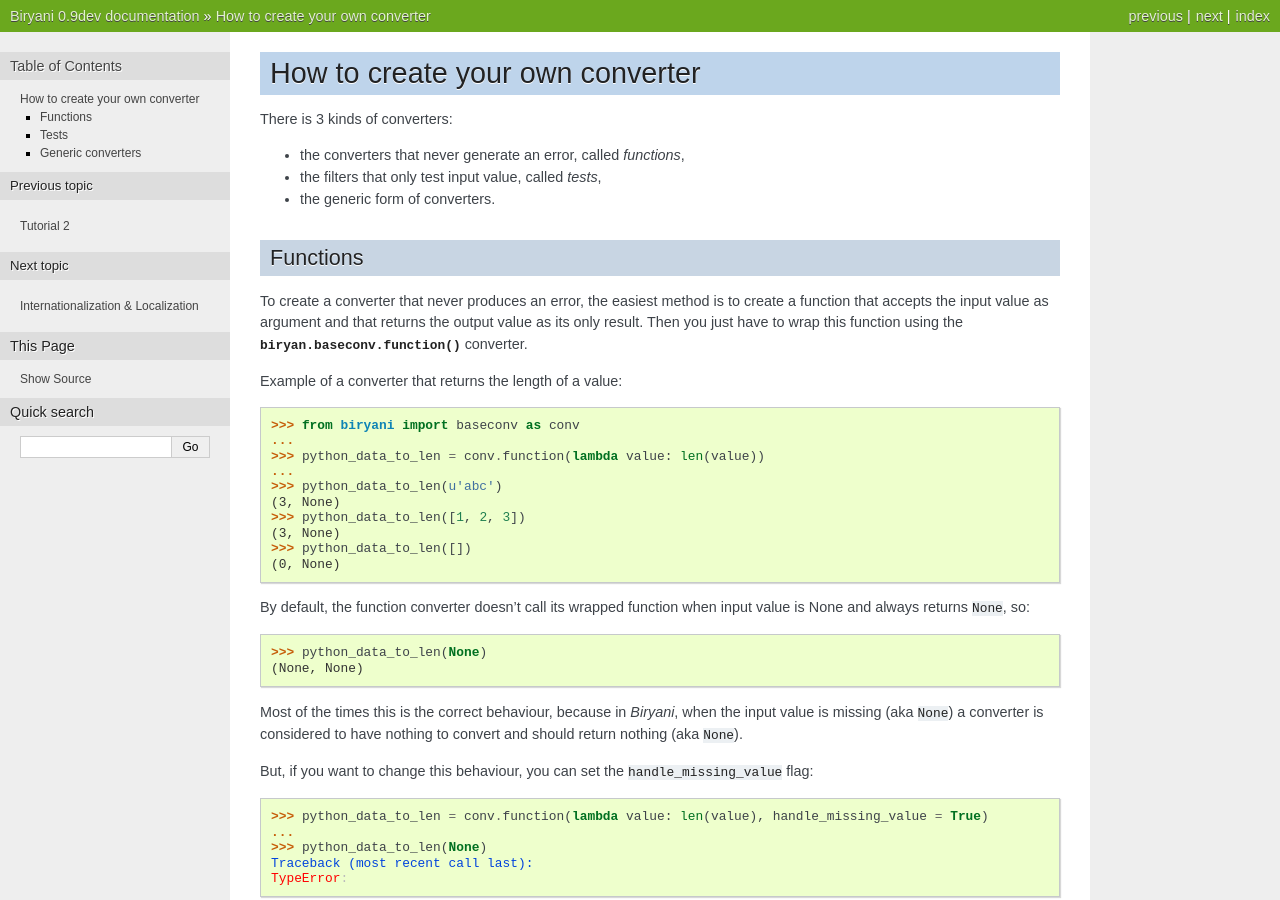
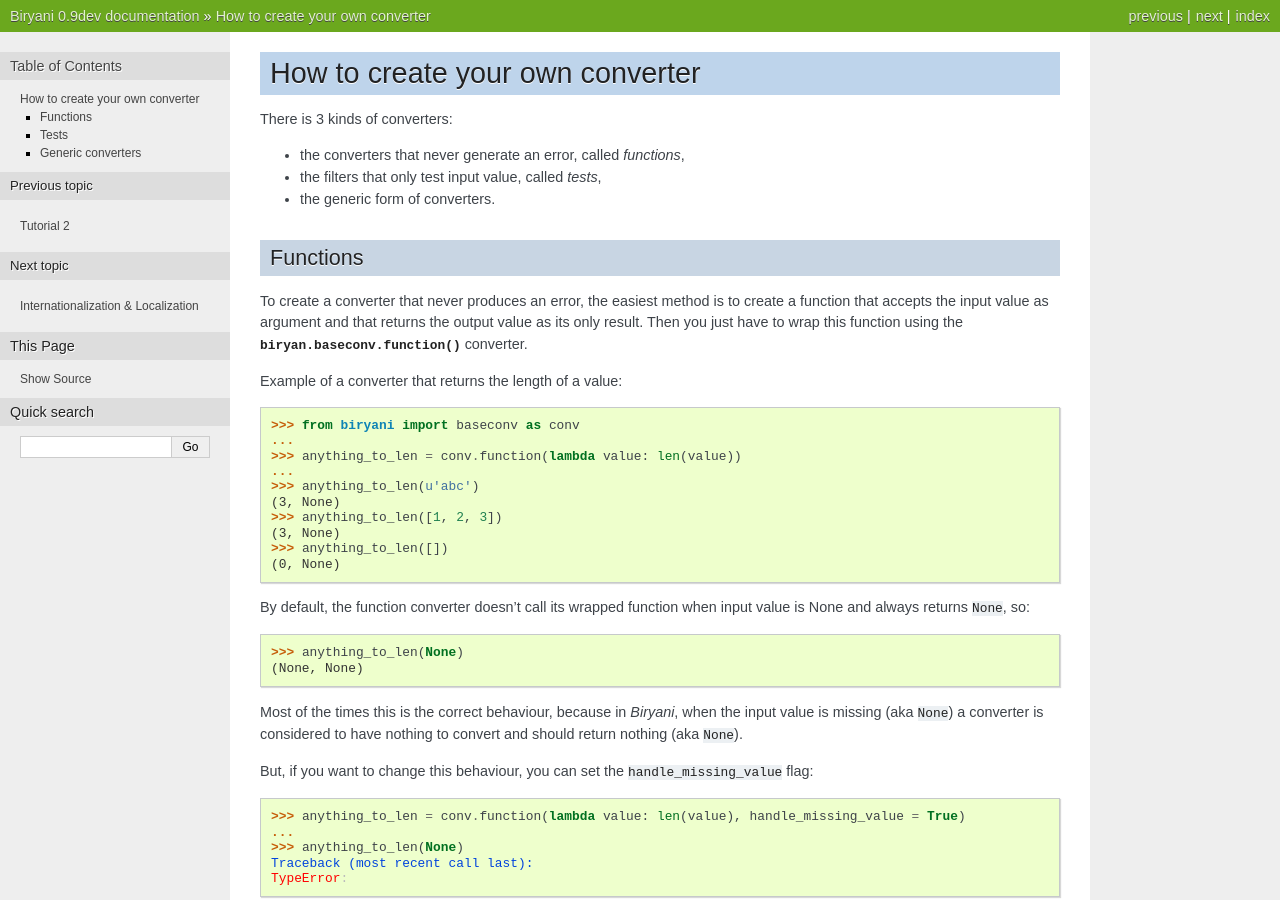
Before and after one commit to openfisca/biryani, a Sphinx documentation site: the page built from docs/source/how-to-create-converter.rst, in a window 1280 px wide and 900 px high. Built offline with Sphinx 7.4.7, drawn with Linux system fonts in a browser that asks for light colours; some of the changed text lies outside the part shown.

Commit message:
Rename "python_data" to "anything" in names of converters.

```diff
--- a/docs/source/how-to-create-converter.rst
+++ b/docs/source/how-to-create-converter.rst
@@ -20,19 +20,19 @@ Example of a converter that returns the length of a value:
 
 >>> from biryani import baseconv as conv
 ...
->>> python_data_to_len = conv.function(lambda value: len(value))
+>>> anything_to_len = conv.function(lambda value: len(value))
 ...
->>> python_data_to_len(u'abc')
+>>> anything_to_len(u'abc')
 (3, None)
->>> python_data_to_len([1, 2, 3])
+>>> anything_to_len([1, 2, 3])
 (3, None)
->>> python_data_to_len([])
+>>> anything_to_len([])
 (0, None)
 
 By default, the function converter doesn't call its wrapped function when input value is None and always returns ``None``,
 so:
 
->>> python_data_to_len(None)
+>>> anything_to_len(None)
 (None, None)
 
 Most of the times this is the correct behaviour, because in *Biryani*, when the input value is missing (aka ``None``) a
@@ -40,17 +40,17 @@ converter is considered to have nothing to convert and should return nothing (ak
 
 But, if you want to change this behaviour, you can set the ``handle_missing_value`` flag:
 
->>> python_data_to_len = conv.function(lambda value: len(value), handle_missing_value = True)
+>>> anything_to_len = conv.function(lambda value: len(value), handle_missing_value = True)
 ...
->>> python_data_to_len(None)
+>>> anything_to_len(None)
 Traceback (most recent call last):
 TypeError:
 
 In this case, you will have to rewrite your function to handle the ``None`` input value:
 
->>> python_data_to_len = conv.function(lambda value: len(value or []), handle_missing_value = True)
+>>> anything_to_len = conv.function(lambda value: len(value or []), handle_missing_value = True)
 ...
->>> python_data_to_len(None)
+>>> anything_to_len(None)
 (0, None)
 
 In the same way, if your function needs to use the state (mainly for internationalization reasons), you need to set
```
Also changed, not shown: docs/source/api-overview.rst (+12 -12 lines), 2 other files.
